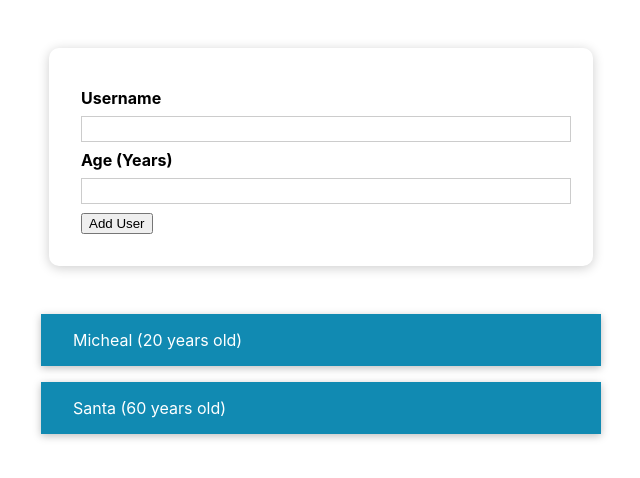
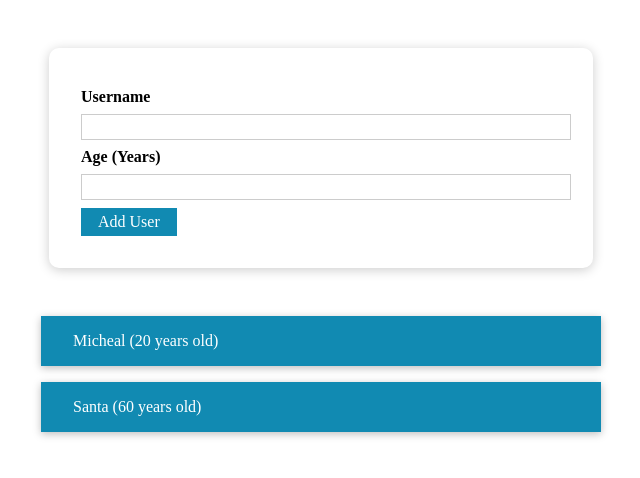
Before and after one commit to 2jiwon/udemy-courses, a React (Create React App) app in the folder react-complete-guide/project03/: page / in a window 1280 px wide. Shown: the top 478 px of the page, without its empty margins (319-959 px from the left). Built offline with nearby package versions, Linux system fonts and the light colour scheme.

Commit message:
입력이 유효하지 않으면 모달 띄우는 부분 추가

```diff
--- /dev/null
+++ b/react-complete-guide/project03/src/components/Modal/Modal.js
@@ -0,0 +1,22 @@
+import styles from './Modal.module.css';
+import Button from '../UI/Button';
+
+const Modal = (props) => {
+    return (
+        <div>
+            <div className={styles.backdrop} onClick={props.onConfirm} />
+            <div className={styles.modal}>
+                <div className={styles.header}>
+                    <h2>{props.title}</h2>
+                </div>
+                <div className={styles.content}>
+                    <p>{props.message}</p>
+                </div>
+                <div className={styles.footer}>
+                    <Button onClick={props.onConfirm}>OK</Button>
+                </div>
+            </div>
+        </div>
+    );
+}
+export default Modal;
--- /dev/null
+++ b/react-complete-guide/project03/src/components/Modal/Modal.module.css
@@ -0,0 +1,48 @@
+.backdrop {
+  position: fixed;
+  top: 0;
+  left: 0;
+  width: 100%;
+  height: 100vh;
+  z-index: 10;
+  background: rgba(0, 0, 0, 0.75);
+}
+
+.modal {
+  position: fixed;
+  top: 30vh;
+  left: 10%;
+  width: 80%;
+  z-index: 100;
+  overflow: hidden;
+  background: white;
+  box-shadow: 0 2px 8px rgba(0, 0, 0, 0.26);
+  border-radius: 10px;
+}
+
+.header {
+  background: #118ab2;
+  padding: 1rem;
+}
+
+.header h2 {
+  margin: 0;
+  color: white;
+}
+
+.content {
+  padding: 1rem;
+}
+
+.footer {
+  padding: 1rem;
+  display: flex;
+  justify-content: flex-end;
+}
+
+@media (min-width: 768px) {
+  .modal {
+    left: calc(50% - 20rem);
+    width: 40rem;
+  }
+}
--- /dev/null
+++ b/react-complete-guide/project03/src/components/UI/Button.js
@@ -0,0 +1,11 @@
+import styles from './Button.module.css';
+
+const Button = (props) => {
+    return (
+        <button className={styles.button} type={props.type || 'button'} onClick={props.onClick}>
+            {props.children}
+        </button>
+    );
+}
+
+export default Button;
--- /dev/null
+++ b/react-complete-guide/project03/src/components/UI/Button.module.css
@@ -0,0 +1,18 @@
+.button {
+  font: inherit;
+  border: 1px solid #118ab2;
+  background: #118ab2;
+  color: white;
+  padding: 0.25rem 1rem;
+  cursor: pointer;
+}
+
+.button:hover,
+.button:active {
+  background: #0077b6;
+  border-color: #0077b6;
+}
+
+.button:focus {
+  outline: none;
+}
--- a/react-complete-guide/project03/src/components/UserInput/UserInput.js
+++ b/react-complete-guide/project03/src/components/UserInput/UserInput.js
@@ -1,9 +1,12 @@
 import styles from './UserInput.module.css';
 import { useState } from 'react';
+import Modal from '../Modal/Modal';
+import Button from '../UI/Button';
 
 const UserInput = (props) => {
     const [enteredName, setEnteredName] = useState('');
-    const [enteredAge, setEnteredAge] = useState(0);
+    const [enteredAge, setEnteredAge] = useState('');
+    const [error, setError] = useState();
 
     const nameChangeHandler = event => {
         setEnteredName(event.target.value);
@@ -13,25 +16,42 @@ const UserInput = (props) => {
     }
     const formSubmitHandler = event => {
         event.preventDefault();
+        if (enteredName.trim().length === 0 || enteredAge.trim().length === 0) {
+            setError({
+                title: 'Invalid input',
+                message: 'Please enter a valid name and age.'
+            });
+            return;
+        }
         const value = {
             name: enteredName,
             age: enteredAge
         };
         // console.log(value);
         props.onAddUser(value);
+        setEnteredName('');
+        setEnteredAge('');
+    }
+    const errorHandler = () => {
+        setError(null);
     }
     return (
+        <div>
+            {error && (
+                <Modal title={error.title} message={error.message} onConfirm={errorHandler} />
+            )}
             <form onSubmit={formSubmitHandler}>
                 <div className={styles['form-control']}>
                     <label>Username</label>
-                <input type="text" onChange={nameChangeHandler} />
+                    <input type="text" onChange={nameChangeHandler} value={enteredName} />
                 </div>
                 <div className={styles['form-control']}>
                     <label>Age (Years)</label>
-                <input type="number" onChange={ageChangeHandler} />
+                    <input type="number" onChange={ageChangeHandler} value={enteredAge} />
                 </div>
-            <button type="submit">Add User</button>
+                <Button type="submit">Add User</Button>
             </form>
+        </div>
     );
 }
 export default UserInput;
--- a/react-complete-guide/project03/src/components/UsersList/UsersList.js
+++ b/react-complete-guide/project03/src/components/UsersList/UsersList.js
@@ -5,7 +5,9 @@ const UsersList = (props) => {
     return (
         <ul className={styles['users-list']}>
             {props.list.map(el => (
-                <User key={el.id} id={el.id} onDelete={props.onDeleteUser}>{el.name} ({el.age} years old)</User>
+                <User key={el.id} id={el.id} onDelete={props.onDeleteUser}>
+                    {el.name} ({el.age} years old)
+                </User>
             ))}
         </ul>
     );
--- a/react-complete-guide/project03/src/index.js
+++ b/react-complete-guide/project03/src/index.js
@@ -1,8 +1,6 @@
 import React from 'react';
 import ReactDOM from 'react-dom/client';
-import './index.css';
 import App from './App';
-import reportWebVitals from './reportWebVitals';
 
 const root = ReactDOM.createRoot(document.getElementById('root'));
 root.render(
@@ -10,8 +8,3 @@ root.render(
     <App />
   </React.StrictMode>
 );
-
-// If you want to start measuring performance in your app, pass a function
-// to log results (for example: reportWebVitals(console.log))
-// or send to an analytics endpoint. Learn more: https://bit.ly/CRA-vitals
-reportWebVitals();
```
Lines whose indentation alone changed are shown as unchanged.
